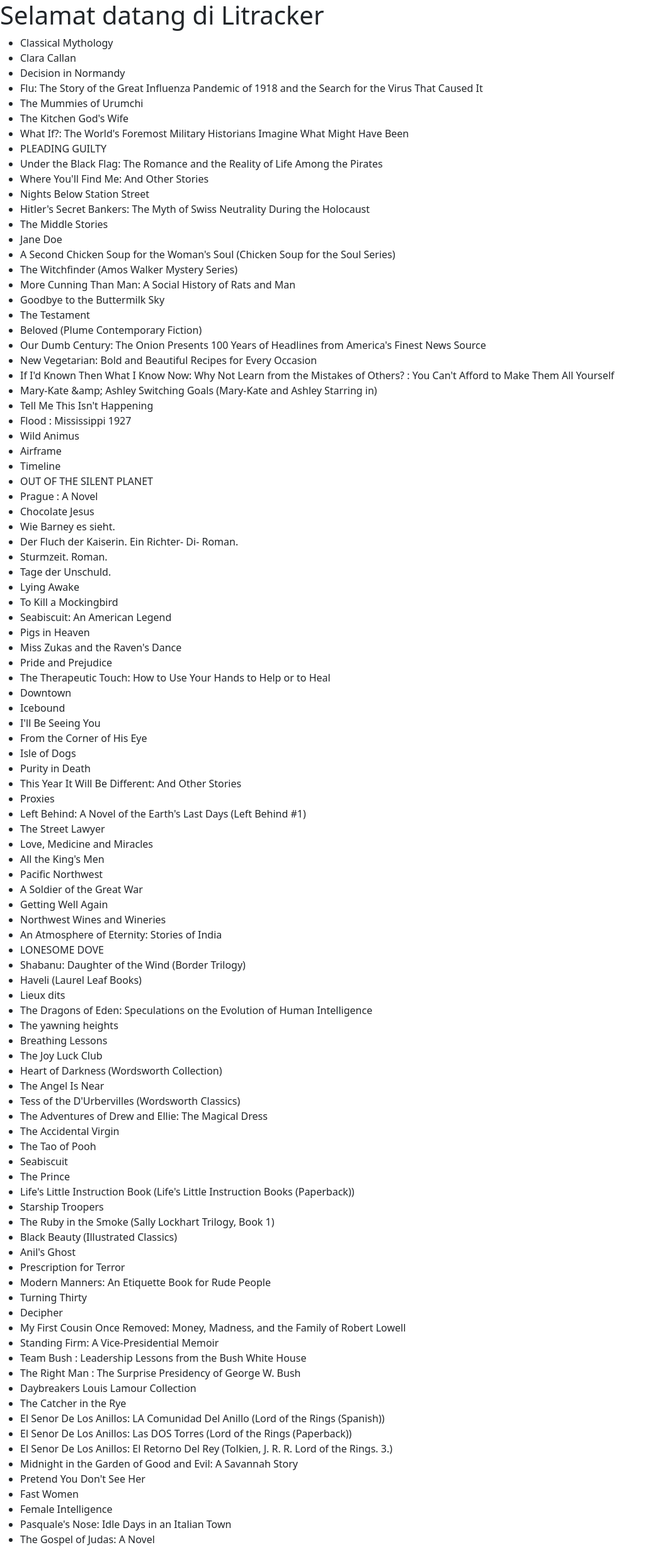
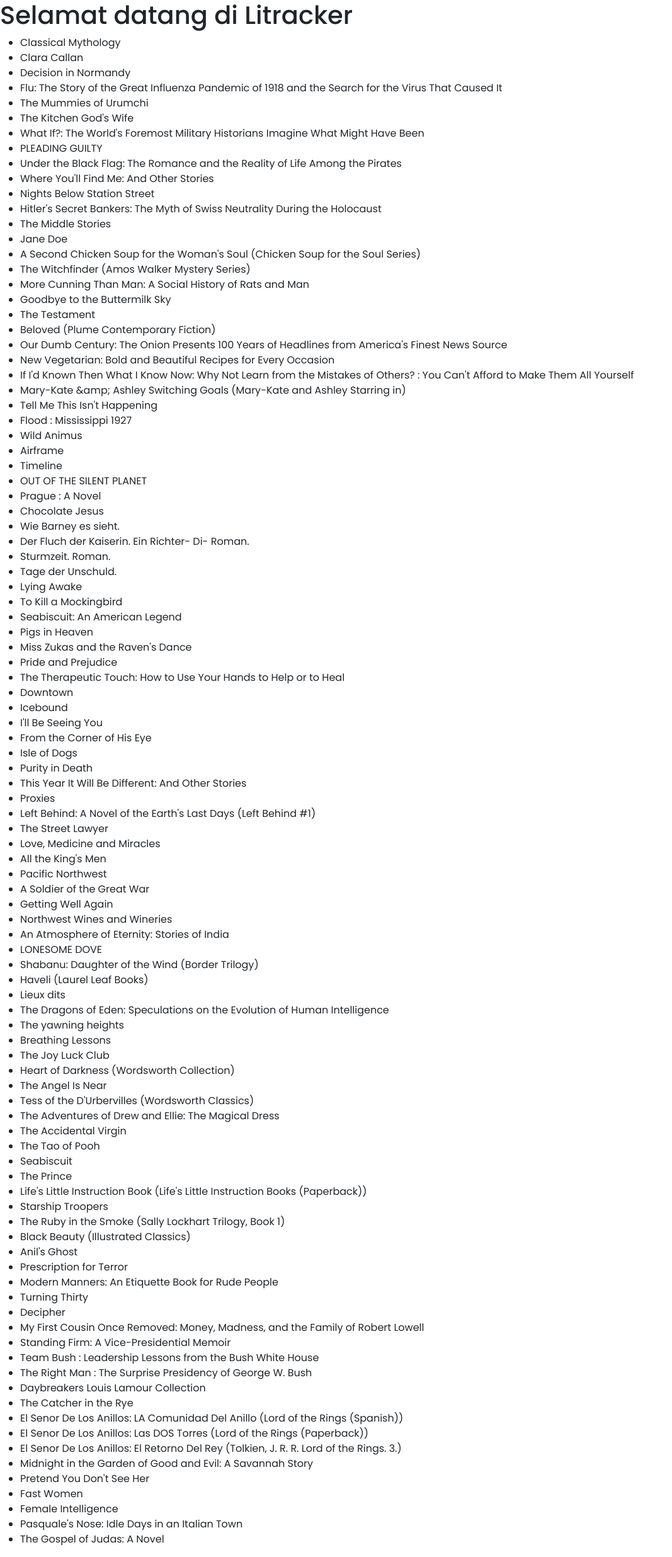
Before and after one commit to PBP23-A01/Litracker, a Django app: page / in a window 1280 px wide. Shown: the whole page at 63% size, without its empty margins (0-1067 px from the left). Run offline with Django 4.2, Linux system fonts and the light colour scheme; data comes from the database, SQL or seed files in the repository.

Commit message:
set font to Poppins done

```diff
--- /dev/null
+++ b/static/style/style.css
@@ -0,0 +1,5 @@
+@import url('https://fonts.googleapis.com/css2?family=Lato:ital,wght@0,100;0,300;0,400;0,700;0,900;1,100;1,300;1,400;1,700;1,900&family=Poppins:ital,wght@0,100;0,200;0,300;0,400;0,500;0,600;0,700;0,800;0,900;1,100;1,200;1,300;1,400;1,500;1,600;1,700;1,800;1,900&display=swap');
+
+*{
+    font-family: Poppins;
+}
--- a/templates/base.html
+++ b/templates/base.html
@@ -15,6 +15,7 @@
         <script src="https://code.jquery.com/jquery-3.6.0.min.js" integrity="sha384-KyZXEAg3QhqLMpG8r+J4jsl5c9zdLKaUk5Ae5f5b1bw6AUn5f5v8FZJoMxm6f5cH1" crossorigin="anonymous"></script>
         <script src="https://cdn.jsdelivr.net/npm/@popperjs/core@2.11.8/dist/umd/popper.min.js" integrity="sha384-I7E8VVD/ismYTF4hNIPjVp/Zjvgyol6VFvRkX/vR+Vc4jQkC+hVqc2pM8ODewa9r" crossorigin="anonymous"></script>
         <script src="https://cdn.jsdelivr.net/npm/bootstrap@5.3.2/dist/js/bootstrap.min.js" integrity="sha384-BBtl+eGJRgqQAUMxJ7pMwbEyER4l1g+O15P+16Ep7Q9Q+zqX6gSbd85u4mG4QzX+" crossorigin="anonymous"></script>
+        <link rel="stylesheet" href="{% static 'style/style.css' %}">
     </head>
 
     <body>
--- a/upvote_book/templates/upvote_book.html
+++ b/upvote_book/templates/upvote_book.html
@@ -7,7 +7,8 @@
 <!-- <img src="{% static 'img/example.jpeg' %}" alt="My image"> -->
 
 <img src="{% static 'icon/fire grey.png' %}" alt="My image">
-
+dwjew
+<nav></nav>
 
 
 
```
